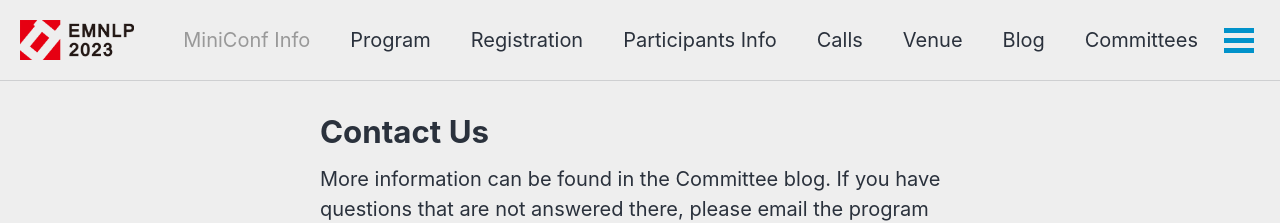
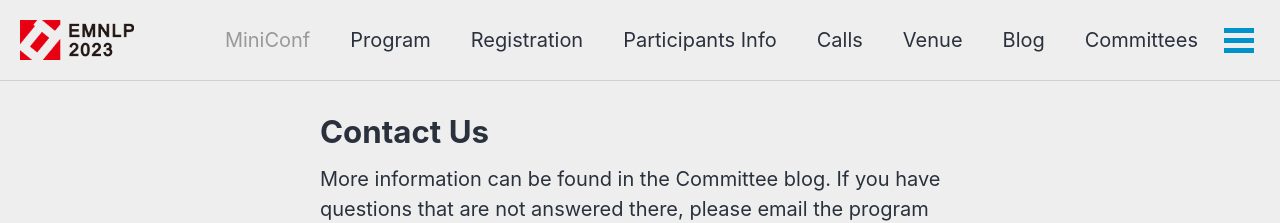
Before and after one commit to acl-org/emnlp-2023, a Jekyll site: the page built from _pages/contact.md, in a window 1280 px wide. Shown: the top 223 px of the page. Built offline with Jekyll 4.4.1, drawn with Linux system fonts in a browser that asks for light colours; cached includes are drawn as plain includes; nearby versions of some CDN libraries.

Commit message:
Update navigation.yml

```diff
--- a/_data/navigation.yml
+++ b/_data/navigation.yml
@@ -4,7 +4,7 @@ main:
   # - title: "Proceedings"
   #   url: "https://aclanthology.org/events/emnlp-2022/"
 
-  - title: "MiniConf Info"
+  - title: "MiniConf"
     url: https://virtual2023.emnlp.org/
 
   - title: "Program"
```
